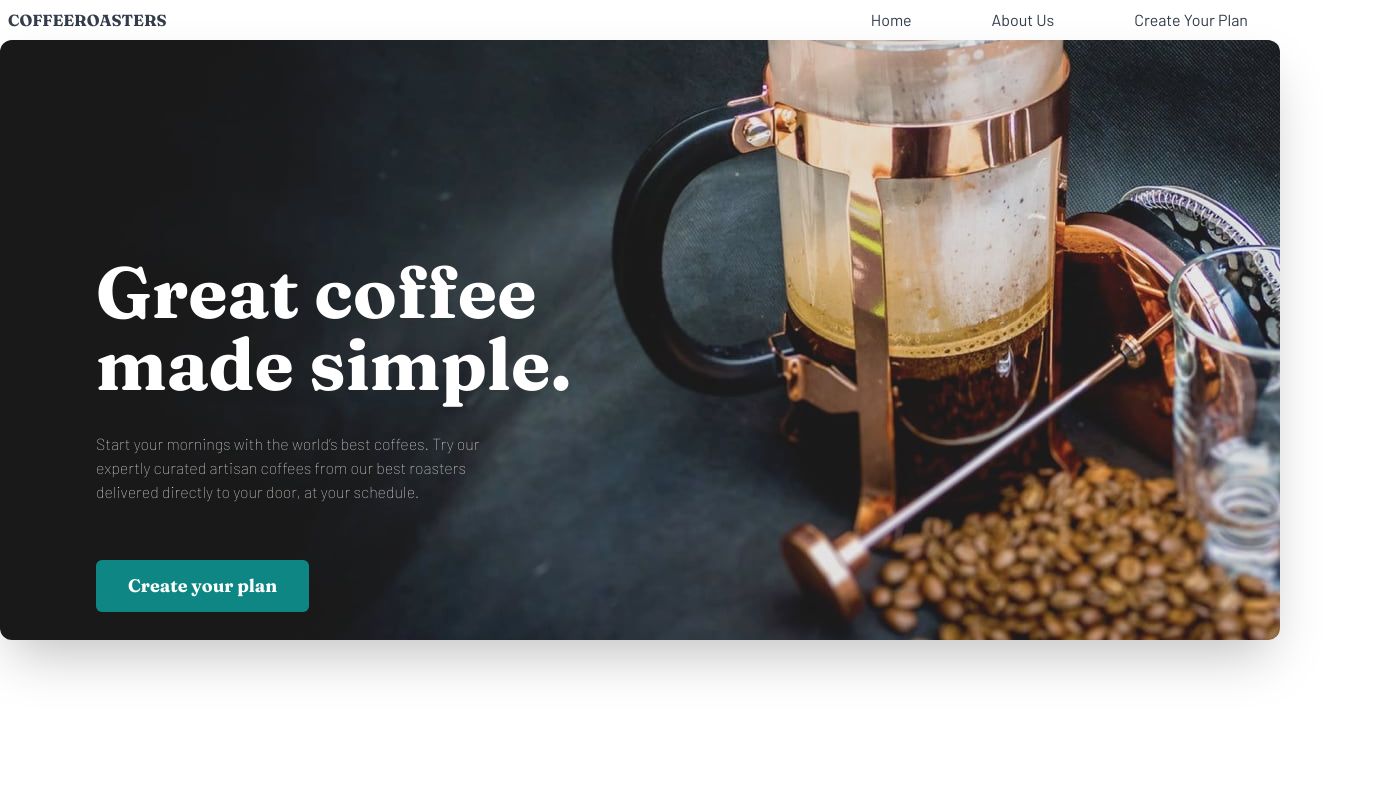
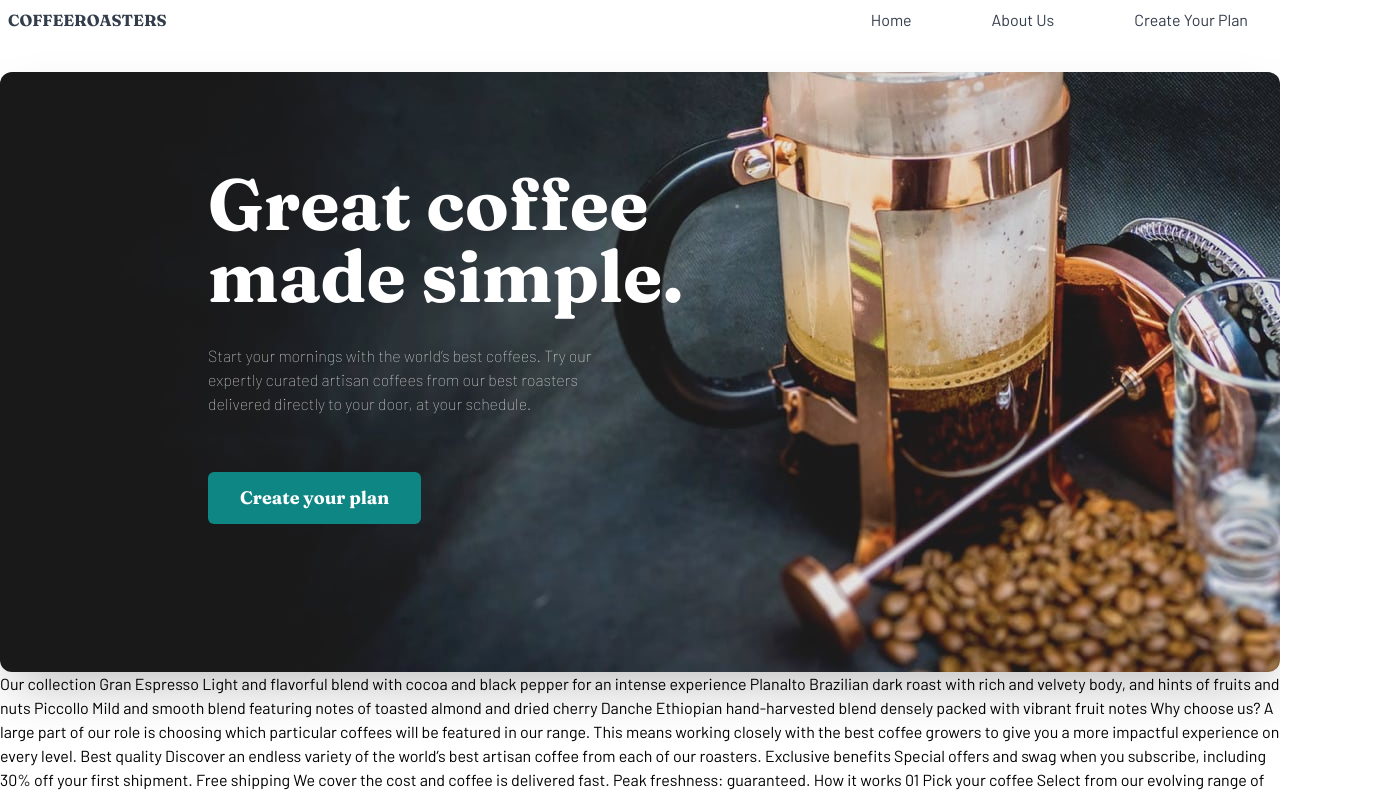
Before and after one commit to k-monnik/coffeeroasters-subscription, a React (Create React App) app: page / in a window 1280 px wide. Shown: the top 796 px of the page, 1376 px wide, since content can reach past the window. Built offline with nearby package versions, Linux system fonts and the light colour scheme.

Commit message:
adjust hero image positioning

```diff
--- a/src/components/Home.js
+++ b/src/components/Home.js
@@ -4,13 +4,14 @@ import hero from '../starter-code/assets/home/desktop/image-hero-coffeepress.jpg
 const Home = () => {
     return (
         <div>
-            <div className='relative'>
-                <img src={hero} alt='french coffee press set on a dark background with a small clear glass and a small pile of whole espresso beans in the foreground of the right corner ' className='object-cover max-w-7xl h-3/4 rounded-xl shadow-2xl' />
-                <div className='relative w-full ml-24 bottom-96 inset-x-0 text-white'>
+            <div className='container relative'>
+                <img src={hero} alt='french coffee press set on a dark background with a small clear glass and a small pile of whole espresso beans in the foreground of the right corner ' className='mx-auto block object-cover max-w-7xl h-3/4 rounded-xl shadow-2xl' />
+                <div className='absolute inset-y-24 inset-x-52 text-white'>
                     <h1 className='text-7xl font-Fraunces font-bold'>Great coffee<br></br> made simple.</h1>
                     <p className='mt-8 font-thin text-cream/80'>Start your mornings with the world’s best coffees. Try our <br></br>  expertly curated artisan coffees from our best roasters <br></br> delivered directly to your door, at your schedule.</p>
                     <button className='my-14 bg-dark-cyan px-8 py-3 rounded-md text-lg font-Fraunces font-bold'>Create your plan</button>
                 </div>
+
             </div>
 
             <p>
--- a/src/components/Nav.js
+++ b/src/components/Nav.js
@@ -4,7 +4,7 @@
 const Nav = () => {
     return (
         <>
-            <nav className="sticky top-0 cursor-pointer flex flex-row justify-between bg-white text-dark-grey-blue">
+            <nav className="sticky top-0 cursor-pointer flex flex-row justify-between bg-white text-dark-grey-blue mb-8">
                 <div className='font-bold m-2 font-Fraunces'>
                     {/* <HashLink smooth to='/#'></HashLink> */}
                     COFFEEROASTERS
```
